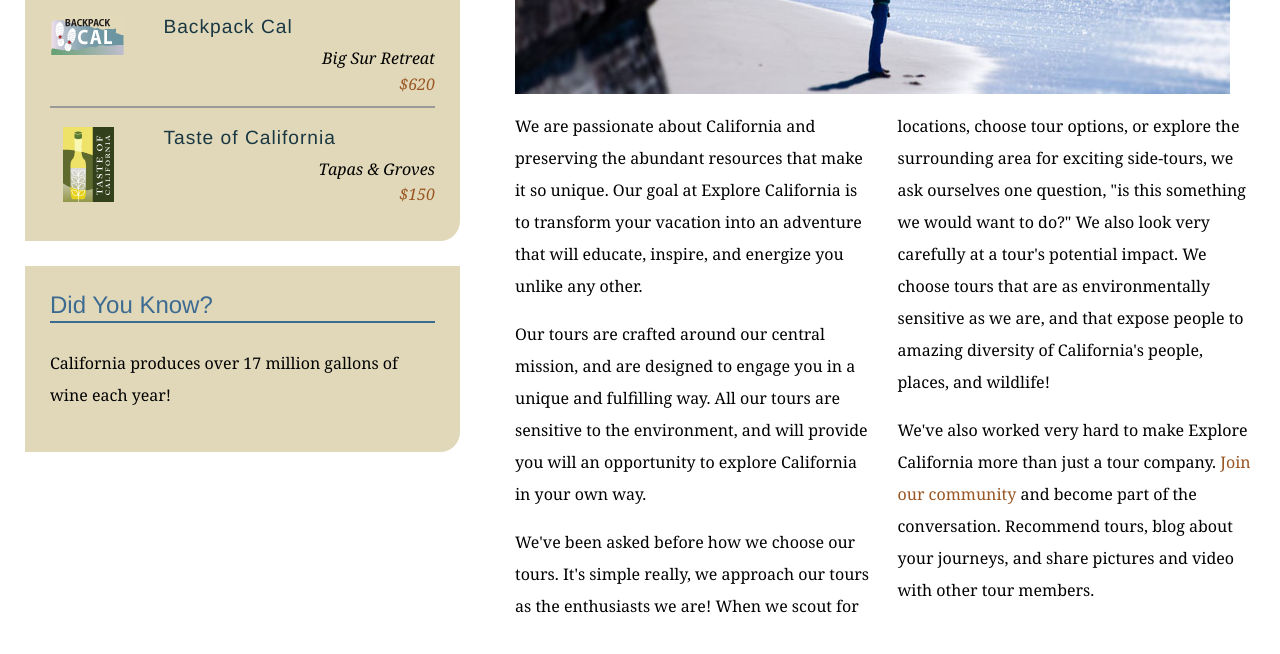
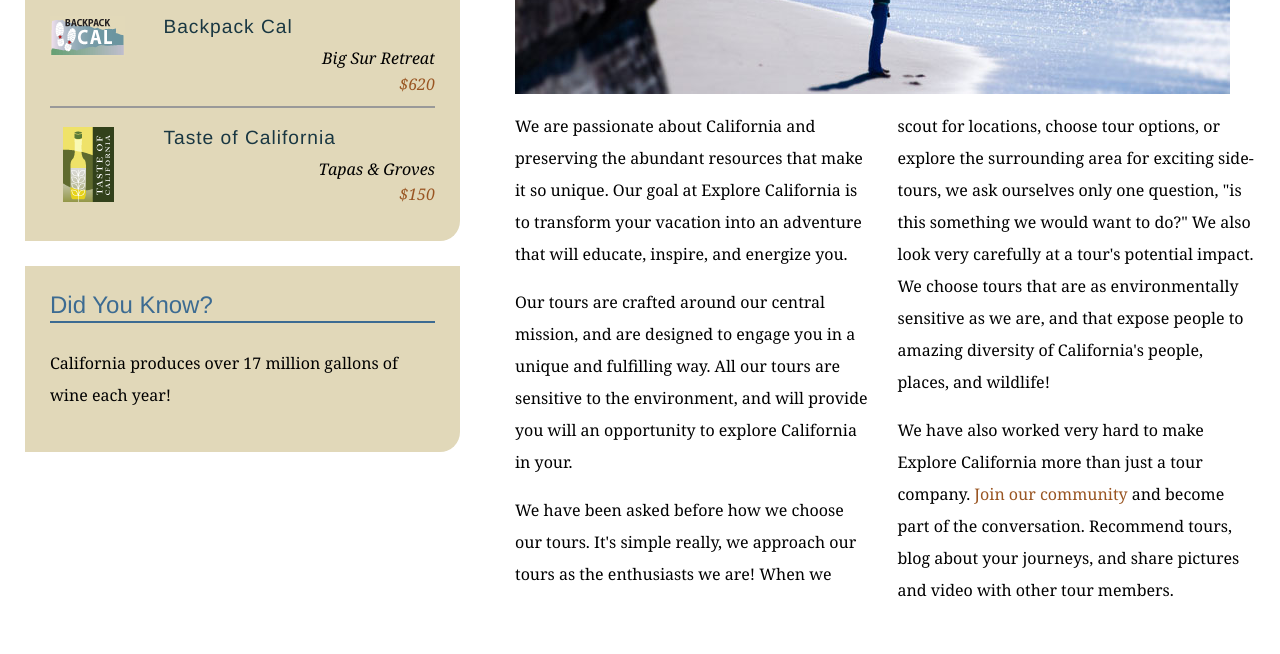
Before and after one commit to ayankhamza/explore_california_test, a plain HTML site: page mission.html in a window 1280 px wide. Shown: the part 590-1244 px from the top of the page. Drawn offline with Linux system fonts and the light colour scheme.

Commit message:
Text edits on mission page

```diff
--- a/mission.html
+++ b/mission.html
@@ -62,10 +62,10 @@
           <h1>Who we are</h1>
           <img src="assets/images/mission_look.jpg" alt="Looking out at the Pacific" class="articleImage" />
           <div class="multiCol">
-            <p>We are passionate about California and preserving the abundant resources that make it so unique. Our goal at Explore California is to transform your vacation into an adventure that will educate, inspire, and energize you unlike any other.</p>
-            <p>Our tours are crafted around our central mission, and are designed to engage you in a unique and fulfilling way. All our tours are sensitive to the environment, and will provide you will an opportunity to explore California in your own way.</p>
-            <p>We've been asked before how we choose our tours. It's simple really, we approach our tours as the enthusiasts we are! When we scout for locations, choose tour options, or explore the surrounding area for exciting side-tours, we ask ourselves one question, &quot;is this something we would want to do?&quot; We also look very carefully at a tour's potential impact. We choose tours that are as environmentally sensitive as we are, and that expose people to amazing diversity of California's people, places, and wildlife!</p>
-            <p>We've also worked very hard to make Explore California more than just a tour company. <a href="explorers/join.html">Join our community</a> and become part of the conversation. Recommend tours, blog about your journeys, and share pictures and video with other tour members.</p>
+            <p>We are passionate about California and preserving the abundant resources that make it so unique. Our goal at Explore California is to transform your vacation into an adventure that will educate, inspire, and energize you.</p>
+            <p>Our tours are crafted around our central mission, and are designed to engage you in a unique and fulfilling way. All our tours are sensitive to the environment, and will provide you will an opportunity to explore California in your.</p>
+            <p>We have been asked before how we choose our tours. It's simple really, we approach our tours as the enthusiasts we are! When we scout for locations, choose tour options, or explore the surrounding area for exciting side-tours, we ask ourselves only one question, &quot;is this something we would want to do?&quot; We also look very carefully at a tour's potential impact. We choose tours that are as environmentally sensitive as we are, and that expose people to amazing diversity of California's people, places, and wildlife!</p>
+            <p>We have also worked very hard to make Explore California more than just a tour company. <a href="explorers/join.html">Join our community</a> and become part of the conversation. Recommend tours, blog about your journeys, and share pictures and video with other tour members.</p>
           </div>
         </div>
       </div>
```
